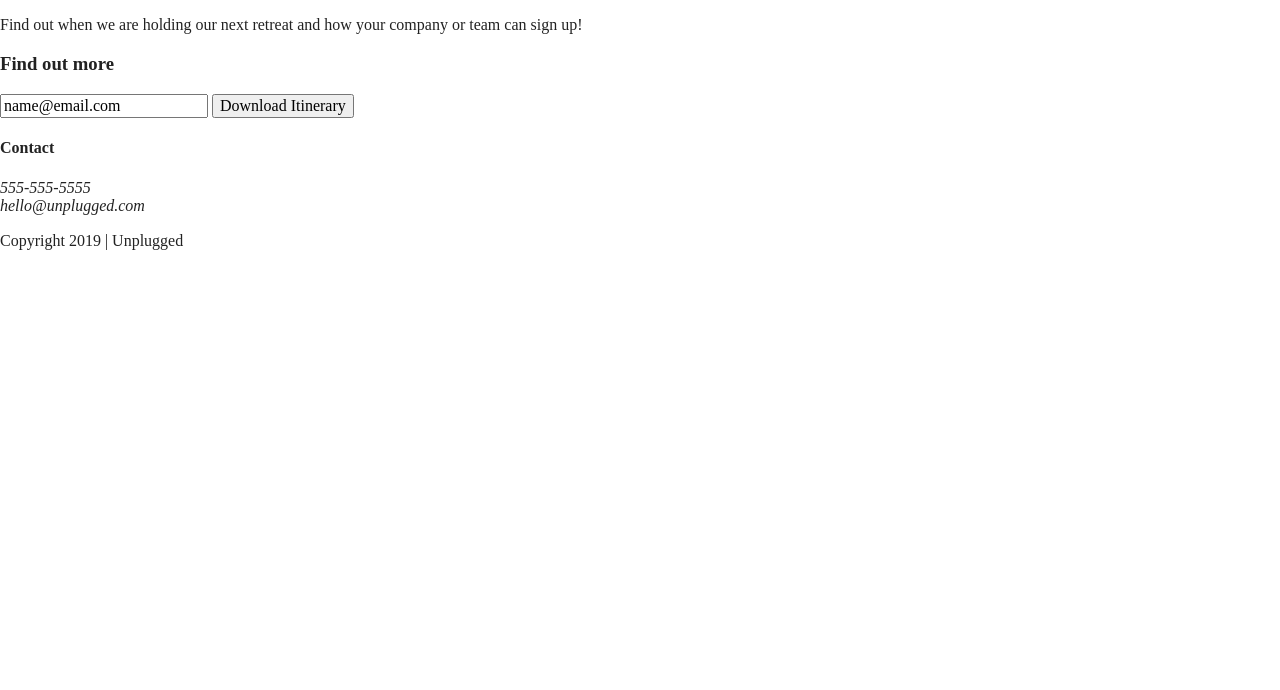
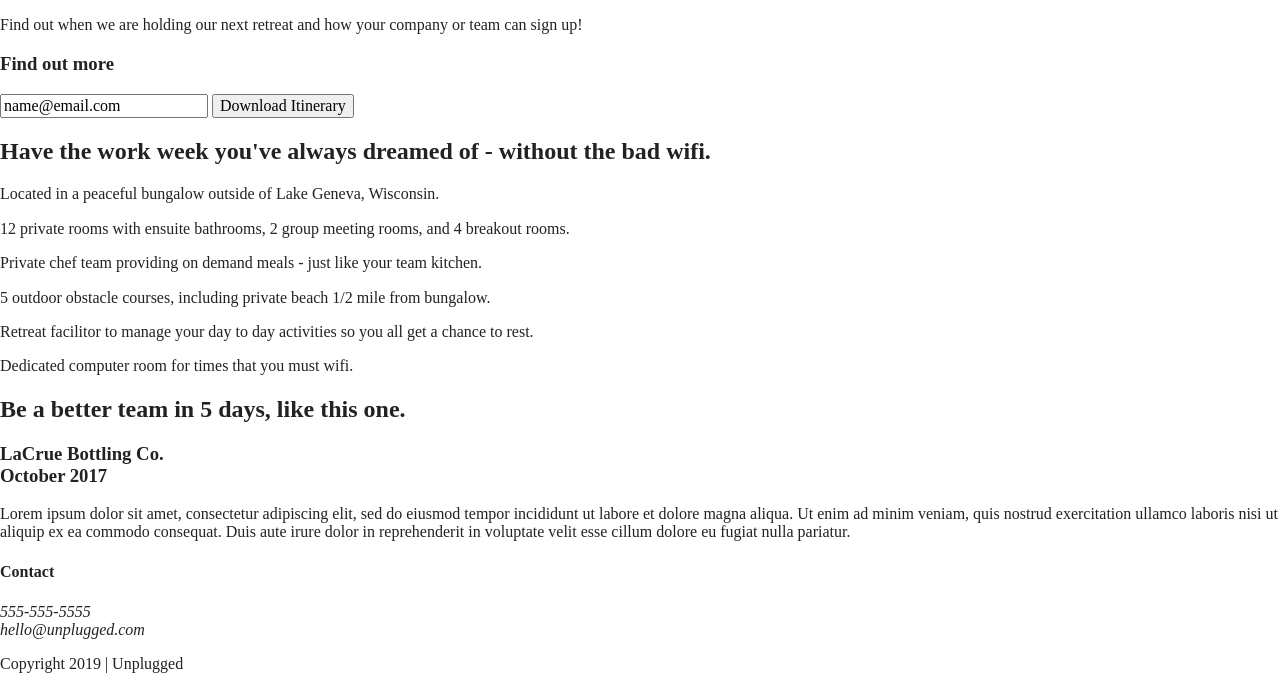
Before and after one commit to AlliCodes/boilerplate-project, a website built with Parcel: page index.html in a window 1280 px wide. Shown: the part 176-866 px from the top of the page. Before the commit the page ends 800 px from the top, so only its background shows below. Built offline with nearby package versions, Linux system fonts and the light colour scheme.

Commit message:
added content to main section

```diff
--- a/index.html
+++ b/index.html
@@ -61,7 +61,53 @@
         </div>
       </div>
     </aside>
+    <section class="features">
+      <div class="content-wrapper">
+        <h2>Have the work week you've always dreamed of - without the bad wifi.</h2>
+        <article>
+          <p class="fontawesome-icon"></p>
+          <p class="features-item-description">Located in a peaceful bungalow outside of Lake Geneva, Wisconsin.</p>
+        </article>
+        <article>
+          <p class="fontawesome-icon"></p>
+          <p class="features-item-description">12 private rooms with ensuite bathrooms, 2 group meeting rooms, and 4 breakout rooms.</p>
+        </article>
+        <article>
+          <p class="fontawesome-icon"></p>
+          <p class="features-item-description">Private chef team providing on demand meals - just like your team kitchen. </p>
+        </article>
+        <article>
+          <p class="fontawesome-icon"></p>
+          <p class="features-item-description">5 outdoor obstacle courses, including private beach 1/2 mile from bungalow.</p>
+        </article>
+        <article>
+          <p class="fontawesome-icon"></p>
+          <p class="features-item-description">Retreat facilitor to manage your day to day activities so you all get a chance to rest.</p>
+        </article>
+        <article>
+          <p class="wifi-icon"></p>
+          <p class="features-item-description">Dedicated computer room for times that you must wifi.</p>
+        </article>
+      </div>
+    </section>
+    <section class="reviews">
+      <div class="content-wrapper">
 
+        <h2>Be a better team in 5 days, like this one.</h2>
+     <article>
+       <div>
+        <h3>LaCrue Bottling Co. <br> October 2017</h3>
+        <p>
+          Lorem ipsum dolor sit amet, consectetur adipiscing elit, sed do eiusmod tempor incididunt ut labore et
+          dolore magna aliqua. Ut enim ad minim veniam, quis nostrud exercitation ullamco laboris nisi ut aliquip
+          ex ea commodo consequat. Duis aute irure dolor in reprehenderit in voluptate velit esse cillum dolore eu
+          fugiat nulla pariatur.
+        </p>
+       </div>
+      </article>
+
+      </div>
+    </section>
   </main> <!-- main wrapper -->
 
   <footer>
```
